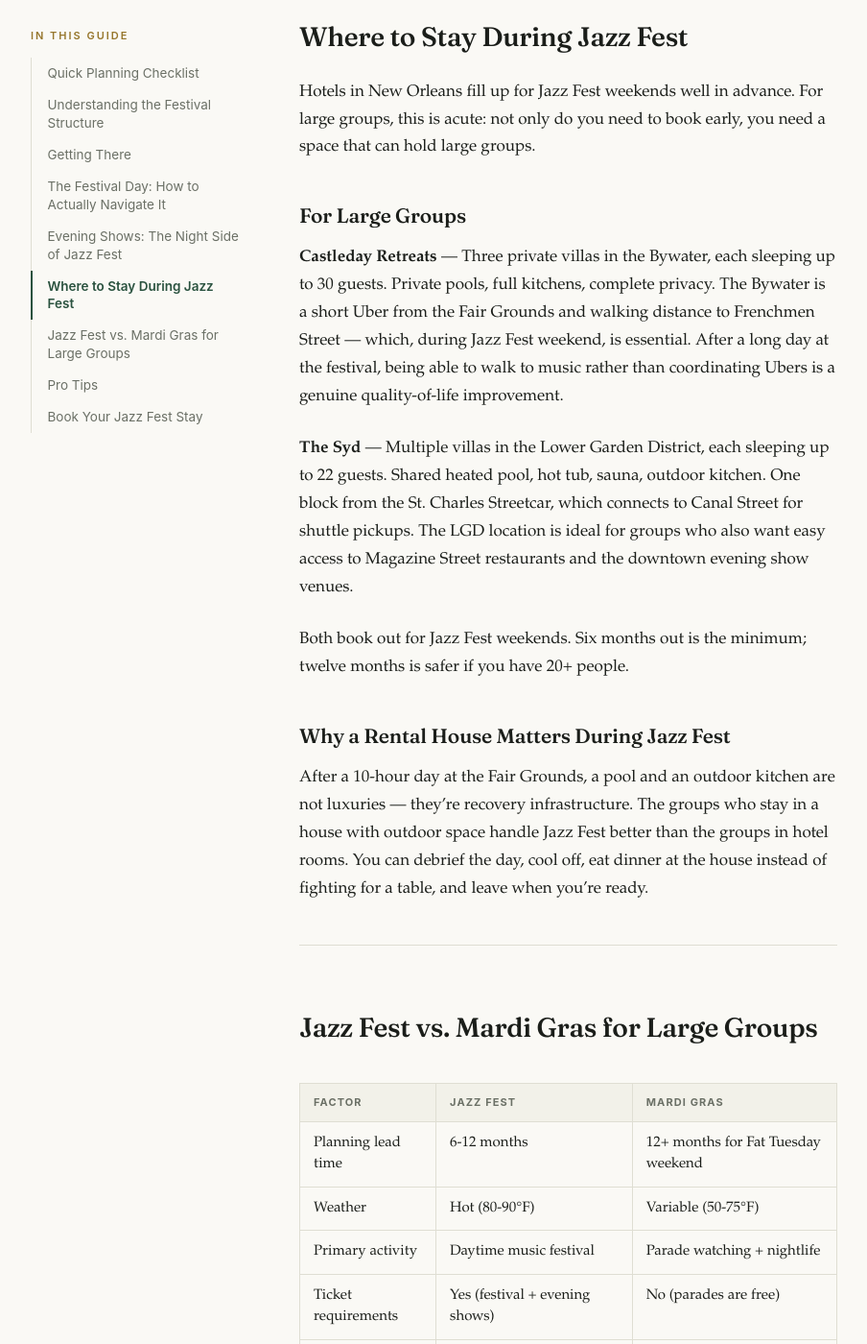
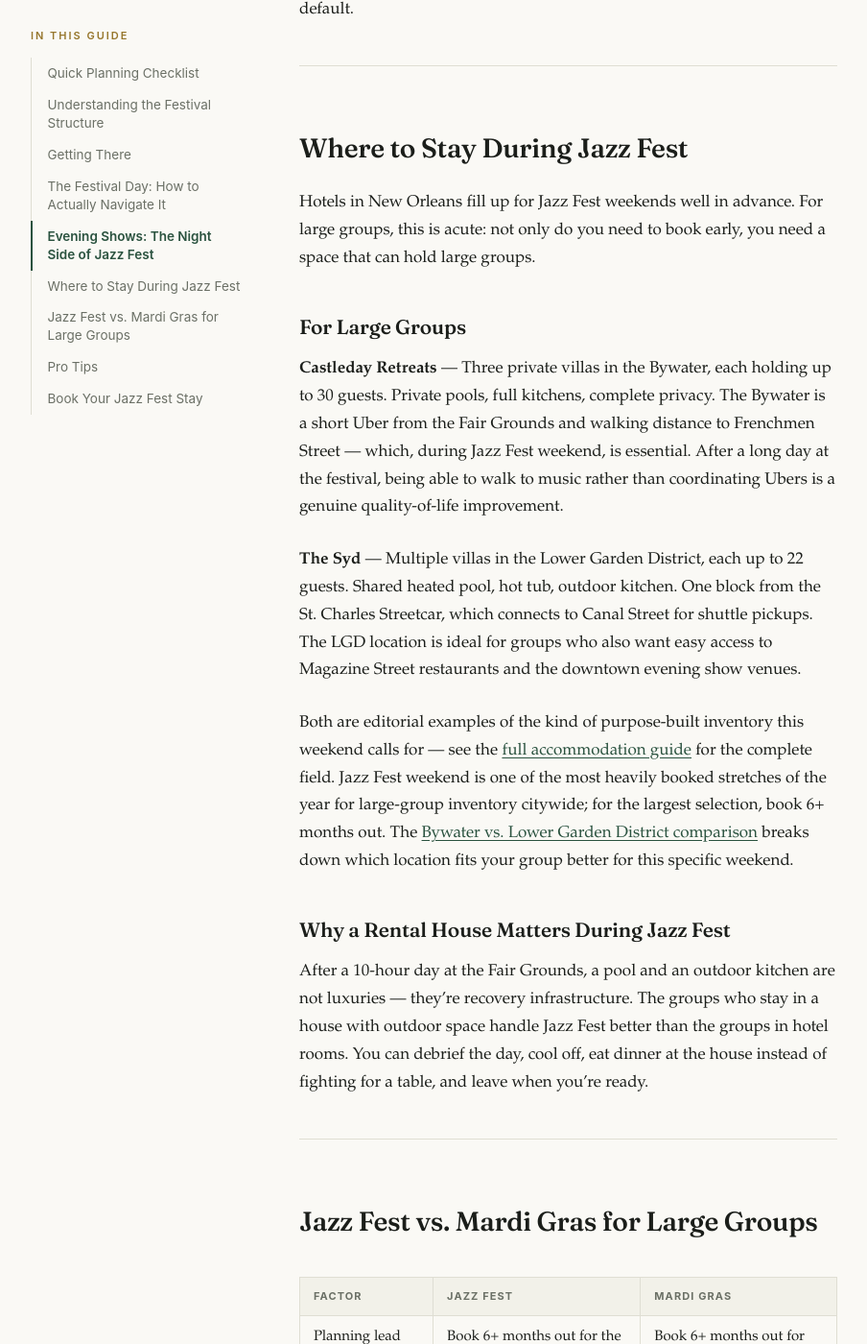
Before and after one commit to sjworth-dev/nola-group-travel, a Jekyll site: the page built from _guides/jazz-fest-group-guide.md, in a window 1280 px wide and 1400 px high, scrolled down 6490 px. Shown: the whole window at 96% size, without its empty margins (70-974 px from the left). Built offline with Jekyll 4.4.1, drawn with Linux system fonts in a browser that asks for light colours; some of the changed text lies outside the part shown.

Commit message:
expand: refresh _guides/jazz-fest-group-guide.md
Oldest-dated guide in _guides/, never refreshed since its original
2026-05-22 publish. Replaced three variable booking-lead-time claims
("6-12 months," "twelve months is safer," a lead-time comparison row)
with the standard "book 6+ months out" line. Removed an unverified
"sauna" detail for The Syd that isn't in the documented property
facts. Added the required /where-to-stay/ CTA, which the page was
missing entirely, plus 3 inline internal links (ride-share master
guide, festival exit strategy guide, Bywater vs. LGD comparison).
Bumped date to 2026-07-18.

Co-Authored-By: Claude Sonnet 5 <noreply@anthropic.com>
Claude-Session: https://claude.ai/code/session_0144KnNZtqZJxodnKTZmH54v

```diff
--- a/_guides/jazz-fest-group-guide.md
+++ b/_guides/jazz-fest-group-guide.md
@@ -15,7 +15,7 @@ For large groups, Jazz Fest requires coordination but rewards it. Here's how to
 
 ## Quick Planning Checklist
 
-- [ ] Book accommodation 6-12 months in advance — Jazz Fest weekend hotels and rentals sell out
+- [ ] Book accommodation early — Jazz Fest weekend hotels and rentals sell out; for the largest selection, book 6+ months out
 - [ ] Buy tickets in advance — available online, general admission, no assigned seating
 - [ ] Decide which weekend (or both) works for your group
 - [ ] Plan for heat — late April and early May in New Orleans means 80-90°F, full sun
@@ -61,7 +61,7 @@ Don't eat a big lunch before you go. Eat at the fest.
 
 The Fair Grounds are in Mid-City, about 3-4 miles from the French Quarter and downtown.
 
-**Rideshare:** Works well early in the day, surges heavily after the festival ends when everyone tries to leave at once. Budget 2-3x normal pricing for post-fest departure, especially on headliner nights.
+**Rideshare:** Works well early in the day, surges heavily after the festival ends when everyone tries to leave at once. Budget 2-3x normal pricing for post-fest departure, especially on headliner nights. The [rideshare master guide](/guides/nola-group-ride-share-master-guide/) covers how to split a group across cars without anyone waiting 40 minutes for a surge-priced ride.
 
 **Official shuttles:** Jazz Fest operates official shuttle service from several downtown pickup points. For large groups, this is often the most practical option — fixed schedule, no surge pricing, and you skip the post-fest rideshare queue. Check the official festival website for current shuttle routes and pricing each year.
 
@@ -116,7 +116,7 @@ Heatstroke is real. Look out for each other. Someone who's had too much sun need
 
 ## Evening Shows: The Night Side of Jazz Fest
 
-The festival ends around 7 PM. Jazz Fest weekend also brings the most concentrated collection of live music in the city — major national and international artists play club shows and special events in the evenings, separate from the daytime festival.
+The festival ends around 7 PM. Jazz Fest weekend also brings the most concentrated collection of live music in the city — major national and international artists play club shows and special events in the evenings, separate from the daytime festival. The [festival exit strategy guide](/guides/nola-group-festival-exit-strategy-guide/) covers how to get a group of 20 out of the Fair Grounds and turned around for an evening show without losing two hours to the crowd.
 
 These shows are:
 - Separate tickets (often sell out quickly after the festival lineup is announced)
@@ -135,11 +135,11 @@ Hotels in New Orleans fill up for Jazz Fest weekends well in advance. For large
 
 ### For Large Groups
 
-**Castleday Retreats** — Three private villas in the Bywater, each sleeping up to 30 guests. Private pools, full kitchens, complete privacy. The Bywater is a short Uber from the Fair Grounds and walking distance to Frenchmen Street — which, during Jazz Fest weekend, is essential. After a long day at the festival, being able to walk to music rather than coordinating Ubers is a genuine quality-of-life improvement.
+**Castleday Retreats** — Three private villas in the Bywater, each holding up to 30 guests. Private pools, full kitchens, complete privacy. The Bywater is a short Uber from the Fair Grounds and walking distance to Frenchmen Street — which, during Jazz Fest weekend, is essential. After a long day at the festival, being able to walk to music rather than coordinating Ubers is a genuine quality-of-life improvement.
 
-**The Syd** — Multiple villas in the Lower Garden District, each sleeping up to 22 guests. Shared heated pool, hot tub, sauna, outdoor kitchen. One block from the St. Charles Streetcar, which connects to Canal Street for shuttle pickups. The LGD location is ideal for groups who also want easy access to Magazine Street restaurants and the downtown evening show venues.
+**The Syd** — Multiple villas in the Lower Garden District, each up to 22 guests. Shared heated pool, hot tub, outdoor kitchen. One block from the St. Charles Streetcar, which connects to Canal Street for shuttle pickups. The LGD location is ideal for groups who also want easy access to Magazine Street restaurants and the downtown evening show venues.
 
-Both book out for Jazz Fest weekends. Six months out is the minimum; twelve months is safer if you have 20+ people.
+Both are editorial examples of the kind of purpose-built inventory this weekend calls for — see the [full accommodation guide](/where-to-stay/) for the complete field. Jazz Fest weekend is one of the most heavily booked stretches of the year for large-group inventory citywide; for the largest selection, book 6+ months out. The [Bywater vs. Lower Garden District comparison](/guides/nola-group-bywater-vs-lgd-deep-comparison/) breaks down which location fits your group better for this specific weekend.
 
 ### Why a Rental House Matters During Jazz Fest
 
@@ -151,7 +151,7 @@ After a 10-hour day at the Fair Grounds, a pool and an outdoor kitchen are not l
 
 | Factor | Jazz Fest | Mardi Gras |
 |--------|-----------|------------|
-| Planning lead time | 6-12 months | 12+ months for Fat Tuesday weekend |
+| Planning lead time | Book 6+ months out for the largest selection | Book 6+ months out for the largest selection |
 | Weather | Hot (80-90°F) | Variable (50-75°F) |
 | Primary activity | Daytime music festival | Parade watching + nightlife |
 | Ticket requirements | Yes (festival + evening shows) | No (parades are free) |
@@ -184,9 +184,6 @@ Neither is better. They're different experiences. Many groups do both in the sam
 
 ## Book Your Jazz Fest Stay
 
-For large groups — book well in advance:
+Jazz Fest weekend is one of the most heavily booked stretches of the year for large-group inventory citywide — for the largest selection, book 6+ months out. A house with a pool and full kitchen beats a scattered hotel block for recovering between festival days and getting to evening shows on time.
 
-- **Castleday Retreats** — Private villas in the Bywater, up to 30 guests each. Walk to Frenchmen Street for evening music. Private pool for post-festival recovery.
-- **The Syd** — Art-filled villas in the Lower Garden District, up to 22 guests. Streetcar access to festival shuttles. Shared pool and outdoor kitchen.
-
-Jazz Fest weekend is the most popular booking period of the year for both properties. Check availability early.
+[See where to stay for large groups →](/where-to-stay/)
```
Also changed, not shown: other parts of _guides/jazz-fest-group-guide.md (+1 -1 lines).
